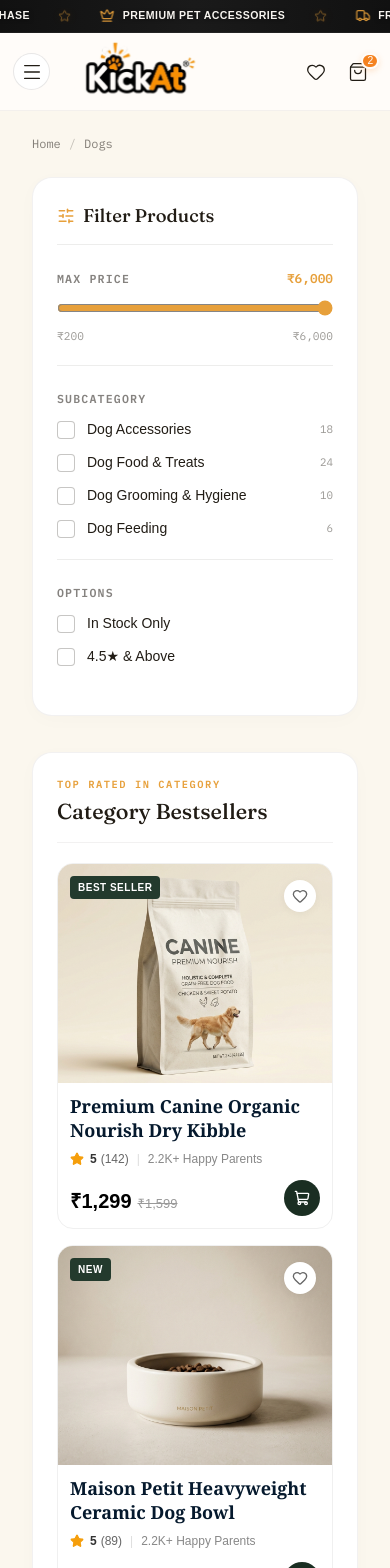
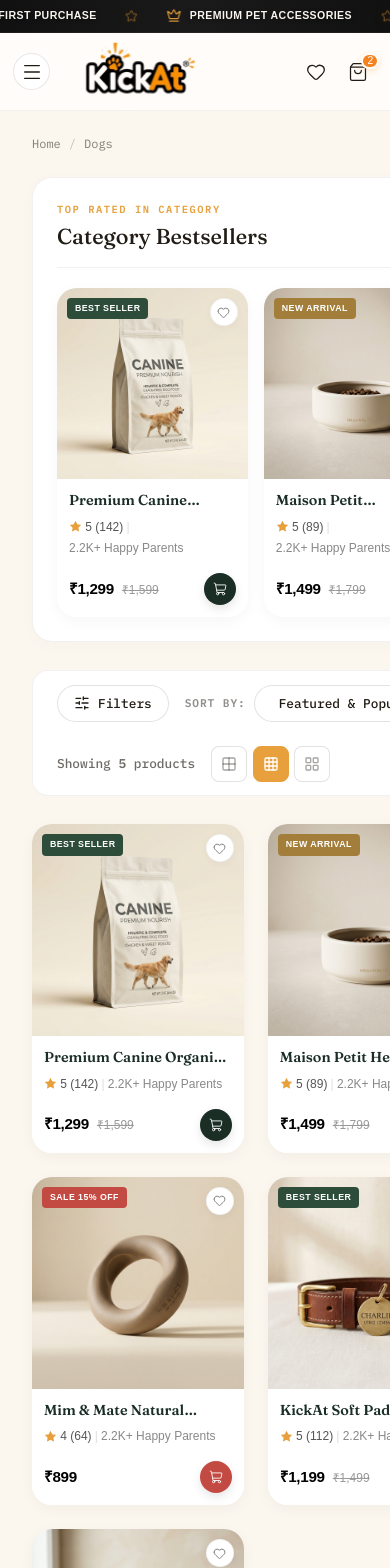
Before and after one commit to SevenX-Labs/kickat-client, a Next.js app: page /category/1 in a window 390 px wide. Shown: the top 1568 px of the page. Built offline with nearby package versions, Linux system fonts and the light colour scheme.

Commit message:
feat: implement category explorer with modular listing and product card components

```diff
--- a/src/components/category/CategoryListing.module.css
+++ b/src/components/category/CategoryListing.module.css
@@ -158,6 +158,37 @@
   align-self: start;
 }
 
+@media (max-width: 959px) {
+  .sidebar {
+    position: fixed;
+    top: 0;
+    left: -100%;
+    width: 320px;
+    height: 100vh;
+    z-index: 1000;
+    transition: left 0.3s ease;
+    border-radius: 0;
+    margin: 0;
+    overflow-y: auto;
+    box-shadow: 4px 0 24px rgba(0,0,0,0.15);
+  }
+
+  .sidebarMobileOpen {
+    left: 0;
+  }
+
+  .mobileFilterOverlay {
+    position: fixed;
+    top: 0;
+    left: 0;
+    right: 0;
+    bottom: 0;
+    background: rgba(0, 0, 0, 0.4);
+    backdrop-filter: blur(2px);
+    z-index: 999;
+  }
+}
+
 .sidebar::after {
   content: "";
   display: block;
@@ -220,6 +251,13 @@
   background: none;
   border: none;
   cursor: pointer;
+  color: #211C15;
+}
+
+@media (max-width: 959px) {
+  .closeMobileBtn {
+    display: block;
+  }
 }
 
 /* Filter Groups (Thin Bottom Border Dividers) */
@@ -425,8 +463,14 @@
 
 .bestsellersGrid {
   display: grid;
-  grid-template-columns: repeat(auto-fill, minmax(220px, 1fr));
+  grid-template-columns: repeat(2, 1fr);
   gap: 1rem;
+}
+
+@media (min-width: 640px) {
+  .bestsellersGrid {
+    grid-template-columns: repeat(auto-fill, minmax(220px, 1fr));
+  }
 }
 
 .bestsellerCard {
@@ -524,7 +568,30 @@
 }
 
 .mobileFilterToggle {
-  display: none;
+  display: flex;
+  align-items: center;
+  gap: 0.5rem;
+  padding: 0.5rem 1rem;
+  border-radius: 9999px;
+  border: 1.5px solid rgba(33, 28, 21, 0.12);
+  background: #ffffff;
+  font-family: var(--font-ibm-plex-mono), monospace;
+  font-size: 0.8rem;
+  font-weight: 500;
+  cursor: pointer;
+  color: #211C15;
+  transition: all 0.2s ease;
+}
+
+.mobileFilterToggle:hover {
+  border-color: #E7A03B;
+  color: #E7A03B;
+}
+
+@media (min-width: 960px) {
+  .mobileFilterToggle {
+    display: none;
+  }
 }
 
 .sortWrapper {
@@ -604,7 +671,7 @@
 }
 
 .gridCols3 {
-  grid-template-columns: repeat(1, 1fr);
+  grid-template-columns: repeat(2, 1fr);
 }
 
 @media (min-width: 640px) {
@@ -620,7 +687,7 @@
 }
 
 .gridCols4 {
-  grid-template-columns: repeat(1, 1fr);
+  grid-template-columns: repeat(2, 1fr);
 }
 
 @media (min-width: 640px) {
--- a/src/components/category/CategoryListing.tsx
+++ b/src/components/category/CategoryListing.tsx
@@ -96,6 +96,14 @@ export function CategoryListing({ category }: CategoryListingProps) {
 
   return (
     <div className={styles.pageWrapper}>
+      {/* Mobile Filter Overlay */}
+      {mobileFilterOpen && (
+        <div
+          className={styles.mobileFilterOverlay}
+          onClick={() => setMobileFilterOpen(false)}
+        />
+      )}
+
       {/* 1. Breadcrumb & Header */}
       <div className={styles.topContainer}>
         <nav className={styles.breadcrumb} aria-label="Breadcrumb">
--- a/src/components/common/ProductCard/ProductCard.module.css
+++ b/src/components/common/ProductCard/ProductCard.module.css
@@ -1,167 +1,268 @@
+/* ── Product Card (unified container) ── */
 .productCard {
   display: flex;
   flex-direction: column;
-  background: #ffffff;
-  border-radius: 16px;
-  border: 1px solid #f0f0f0;
+  background: #fff;
+  border-radius: 20px;
   overflow: hidden;
-  transition: box-shadow 0.3s ease, transform 0.3s ease;
+  transition: transform 0.3s ease, box-shadow 0.3s ease;
+  box-shadow: 0 4px 15px rgba(0, 0, 0, 0.04);
+  border: none;
+  height: 100%;
   width: 100%;
-  align-self: start;
+  max-width: 240px;
+  margin: 0 auto;
 }
 
 .productCard:hover {
-  box-shadow: 0 12px 24px rgba(0, 0, 0, 0.06);
   transform: translateY(-4px);
+  box-shadow: 0 12px 30px rgba(0, 0, 0, 0.08);
 }
 
-.imageSection {
+/* ── Image area ── */
+.cardImageArea {
   position: relative;
-  background-color: #f6f3eb;
   width: 100%;
-  aspect-ratio: 1.25 / 1;
+  aspect-ratio: 1 / 1;
+  display: flex;
+  align-items: center;
+  justify-content: center;
+  background-color: #F8F5F0;
   padding: 0;
+  overflow: hidden;
 }
 
-.imageWrapper {
+.cardImageLink {
   position: relative;
   width: 100%;
   height: 100%;
+  display: block;
 }
 
-.productImage {
-  object-fit: cover;
+.cardImage {
+  padding: 0;
   transition: transform 0.4s ease;
 }
 
-.productCard:hover .productImage {
+.productCard:hover .cardImage {
+  transform: scale(1.06);
+}
+
+/* ── Badge ── */
+.cardBadge {
+  position: absolute;
+  top: 16px;
+  left: 16px;
+  padding: 0.35rem 0.65rem;
+  border-radius: 4px;
+  color: white;
+  font-size: 0.6rem;
+  font-weight: 700;
+  text-transform: uppercase;
+  letter-spacing: 0.05em;
+  z-index: 2;
+}
+
+.badgeGreen { background-color: #2D4C3A; }
+.badgeBrown { background-color: #A37E3B; }
+.badgeRed { background-color: #C34A42; }
+
+/* ── Wishlist button ── */
+.cardWishlistBtn {
+  position: absolute;
+  top: 16px;
+  right: 16px;
+  width: 34px;
+  height: 34px;
+  border-radius: 50%;
+  background-color: #fff;
+  border: 1px solid rgba(0,0,0,0.05);
+  display: flex;
+  align-items: center;
+  justify-content: center;
+  cursor: pointer;
+  z-index: 2;
+  transition: all 0.2s ease;
+  box-shadow: 0 2px 8px rgba(0,0,0,0.04);
+}
+
+.cardWishlistBtn:hover {
   transform: scale(1.05);
 }
 
-.badge {
-  position: absolute;
-  top: 12px;
-  left: 12px;
-  background-color: #233a2d;
-  color: #ffffff;
-  font-size: 10px;
-  font-weight: 800;
-  letter-spacing: 0.5px;
-  padding: 4px 8px;
-  border-radius: 4px;
-  z-index: 2;
+.cardWishlistBtn:hover svg {
+  color: #E7A03B !important;
+  fill: #E7A03B;
 }
 
-.wishlistBtn {
-  position: absolute;
-  top: 16px;
-  right: 16px;
-  width: 32px;
-  height: 32px;
-  background-color: #ffffff;
+/* ── Info area ── */
+.cardInfo {
+  display: flex;
+  flex-direction: column;
+  padding: 1.25rem;
+  background-color: #fff;
+  flex: 1;
+}
+
+.cardTitleLink {
+  text-decoration: none;
+  color: inherit;
+}
+
+.cardTitle {
+  font-family: var(--font-fraunces), serif;
+  font-size: 1.15rem;
+  font-weight: 600;
+  color: #1A2E26;
+  line-height: 1.3;
+  margin-bottom: 0.75rem;
+  display: -webkit-box;
+  -webkit-line-clamp: 1;
+  -webkit-box-orient: vertical;
+  overflow: hidden;
+}
+
+.cardRatingRow {
+  display: flex;
+  align-items: center;
+  gap: 0.4rem;
+  flex-wrap: wrap;
+}
+
+.cardRatingText {
+  font-size: 0.75rem;
+  color: #555;
+  font-weight: 500;
+}
+
+.ratingDivider {
+  color: #ddd;
+  font-size: 0.75rem;
+}
+
+.happyParentsText {
+  font-size: 0.75rem;
+  color: #888;
+}
+
+/* ── Bottom: price + add to cart ── */
+.cardBottom {
+  display: flex;
+  align-items: center;
+  justify-content: space-between;
+  margin-top: auto;
+  padding-top: 1rem;
+}
+
+.priceContainer {
+  display: flex;
+  align-items: baseline;
+  gap: 0.5rem;
+  flex-wrap: wrap;
+}
+
+.cardPrice {
+  font-family: var(--font-inter), sans-serif;
+  font-size: 1.15rem;
+  font-weight: 700;
+  color: #000;
+  letter-spacing: -0.02em;
+}
+
+.originalPrice {
+  font-size: 0.85rem;
+  color: #999;
+  text-decoration: line-through;
+  font-weight: 500;
+}
+
+.discountTag {
+  font-size: 0.7rem;
+  font-weight: 700;
+  color: #C34A42;
+  background-color: rgba(195, 74, 66, 0.1);
+  padding: 0.15rem 0.4rem;
+  border-radius: 4px;
+}
+
+/* ── Add to cart buttons ── */
+.addToCartBtn {
+  width: 38px;
+  height: 38px;
   border-radius: 50%;
   border: none;
   display: flex;
   align-items: center;
   justify-content: center;
   cursor: pointer;
-  z-index: 2;
-  box-shadow: 0 2px 8px rgba(0,0,0,0.05);
-  transition: transform 0.2s ease;
+  transition: all 0.25s ease;
+  box-shadow: 0 4px 10px rgba(0,0,0,0.1);
 }
 
-.wishlistBtn:hover {
-  transform: scale(1.1);
+.addToCartBtn:hover {
+  transform: translateY(-2px);
+  box-shadow: 0 6px 14px rgba(0,0,0,0.15);
 }
 
-.contentSection {
-  padding: 12px;
-  display: flex;
-  flex-direction: column;
+.cartBtnGreen { background-color: #1A2E26; }
+.cartBtnGreen:hover { background-color: #2D4C3A; }
+
+.cartBtnBrown { background-color: #A37E3B; }
+.cartBtnBrown:hover { background-color: #927038; }
+
+.cartBtnRed { background-color: #C34A42; }
+.cartBtnRed:hover { background-color: #A83B34; }
+
+/* ── Responsive adjustments for narrow grids ── */
+@media (max-width: 640px) {
+  .cardInfo {
+    padding: 0.75rem;
   }
 
-.productTitle {
-  font-family: 'Merriweather', 'Georgia', serif;
-  font-size: 18px;
-  font-weight: 900;
-  color: #05192d;
-  margin: 0 0 8px 0;
-  line-height: 1.3;
+  .cardTitle {
+    font-size: 0.9rem;
+    margin-bottom: 0.5rem;
   }
 
-
-
-.ratingRow {
-  display: flex;
-  align-items: center;
-  margin-bottom: 12px;
-  font-size: 12px;
+  .cardRatingRow {
+    flex-wrap: wrap;
+    gap: 0.2rem;
   }
 
-.ratingText {
-  display: flex;
-  align-items: center;
-  gap: 4px;
-  margin-left: 6px;
-  color: #333;
-}
-
-.ratingValue {
-  font-weight: 700;
-}
-
-.reviewsCount {
-  color: #666;
-}
-
-.ratingDivider {
-  color: #ddd;
-  margin: 0 8px;
-}
-
-.happyParents {
-  color: #888;
-}
-
-.footerRow {
-  display: flex;
-  justify-content: space-between;
-  align-items: flex-end;
-}
-
-.priceContainer {
-  display: flex;
-  align-items: baseline;
-}
-
-.currentPrice {
-  font-size: 20px;
-  font-weight: 800;
-  color: #000;
+  .cardPrice {
+    font-size: 0.95rem;
   }
 
   .originalPrice {
-  font-size: 13px;
-  color: #999;
-  text-decoration: line-through;
-  margin-left: 6px;
-  font-weight: 500;
+    font-size: 0.75rem;
   }
 
-.cartBtn {
-  background-color: #1a2e22;
-  border: none;
-  border-radius: 50%;
-  width: 36px;
-  height: 36px;
-  display: flex;
-  align-items: center;
-  justify-content: center;
-  cursor: pointer;
-  transition: background-color 0.2s ease, transform 0.2s ease;
+  .addToCartBtn {
+    width: 32px;
+    height: 32px;
   }
 
-.cartBtn:hover {
-  background-color: #2c4a38;
-  transform: scale(1.05);
+  .addToCartBtn svg {
+    width: 14px;
+    height: 14px;
   }
+
+  .cardBadge {
+    padding: 0.25rem 0.5rem;
+    font-size: 0.55rem;
+    top: 10px;
+    left: 10px;
+  }
+
+  .cardWishlistBtn {
+    width: 28px;
+    height: 28px;
+    top: 10px;
+    right: 10px;
+  }
+
+  .cardWishlistBtn svg {
+    width: 13px;
+    height: 13px;
+  }
+}
--- a/src/components/common/ProductCard/ProductCard.tsx
+++ b/src/components/common/ProductCard/ProductCard.tsx
@@ -1,6 +1,6 @@
 import Image from 'next/image';
 import Link from 'next/link';
-import { Star, Heart, ShoppingCart } from 'lucide-react';
+import { Heart, Star, ShoppingCart } from 'lucide-react';
 import styles from './ProductCard.module.css';
 
 export interface Product {
@@ -26,76 +26,103 @@ interface ProductCardProps {
   product: Product;
 }
 
+// Short description map for products to match ProductRow exact behavior
+const productDescriptions: Record<string, string> = {
+  'd-1': 'Grain-free organic kibble for a healthier, happier pup.',
+  'd-2': 'Heavy ceramic bowl with non-slip grip, dishwasher safe.',
+  'd-3': 'Durable natural rubber toy perfect for teething puppies.',
+  'd-4': 'Reflective padded harness for safe nighttime walks.',
+  'c-1': 'Wild salmon & tuna treats cats go crazy for.',
+  'c-2': 'Spinning feather toy with USB rechargeable motor.',
+  'c-3': 'Natural tofu clumping litter, dust-free & flushable.',
+  'c-4': 'Whisker-friendly shallow dish for comfortable feeding.',
+};
+
+function getDescription(product: Product): string {
+  return product.description || productDescriptions[product.id] || product.tags?.slice(0, 2).join(' · ') || 'Premium quality pet essential.';
+}
+
 export default function ProductCard({ product }: ProductCardProps) {
+  const rating = product.rating || 4.8;
+  const reviewsCount = product.reviewsCount || 128;
+  const description = getDescription(product);
+
   return (
-    <Link
-      href={`/product/${product.id}`}
-      className={styles.productCard}
-      style={{ textDecoration: 'none', color: 'inherit' }}
-    >
-      <div className={styles.imageSection}>
+    <div className={styles.productCard}>
+      {/* Image area */}
+      <div className={styles.cardImageArea}>
         {product.badge && (
-          <div className={styles.badge}>
-            {product.badge.toUpperCase()}
-          </div>
+          <span className={`${styles.cardBadge} ${
+            product.badge === 'Popular' || product.badge === 'Organic' ? styles.badgeGreen :
+            product.badge === 'New' ? styles.badgeBrown :
+            product.badge === 'Sale' ? styles.badgeRed : styles.badgeGreen
+          }`}>
+            {product.badge === 'Popular' ? 'BEST SELLER' : product.badge === 'New' ? 'NEW ARRIVAL' : product.badge === 'Sale' ? 'SALE 15% OFF' : product.badge.toUpperCase()}
+          </span>
         )}
         <button
-          className={styles.wishlistBtn}
+          className={styles.cardWishlistBtn}
+          aria-label="Add to wishlist"
           onClick={(e) => {
             e.preventDefault();
             e.stopPropagation();
             alert(`Added ${product.name} to wishlist!`);
           }}
         >
-          <Heart size={16} color="#666" strokeWidth={2} />
+          <Heart size={16} color="#666" strokeWidth={1.5} />
         </button>
-        <div className={styles.imageWrapper}>
+        <Link href={`/product/${product.id}`} className={styles.cardImageLink}>
           <Image
             src={product.image}
             alt={product.name}
             fill
-            className={styles.productImage}
+            className={styles.cardImage}
+            style={{ objectFit: 'contain' }}
           />
-        </div>
+        </Link>
       </div>
 
-      <div className={styles.contentSection}>
-        <h3 className={styles.productTitle} title={product.name}>
-          {product.name}
-        </h3>
+      {/* Info area */}
+      <div className={styles.cardInfo}>
+        <Link href={`/product/${product.id}`} className={styles.cardTitleLink}>
+          <h3 className={styles.cardTitle}>{product.name}</h3>
+        </Link>
 
-
-
-        <div className={styles.ratingRow}>
-          <Star size={14} fill="#f59e0b" color="#f59e0b" />
-          <span className={styles.ratingText}>
-            <span className={styles.ratingValue}>{product.rating}</span>
-            {product.reviewsCount && <span className={styles.reviewsCount}>({product.reviewsCount})</span>}
-          </span>
+        <div className={styles.cardRatingRow}>
+          <Star size={13} fill="#E7A03B" color="#E7A03B" strokeWidth={0} />
+          <span className={styles.cardRatingText}>{rating} ({reviewsCount})</span>
           <span className={styles.ratingDivider}>|</span>
-          <span className={styles.happyParents}>2.2K+ Happy Parents</span>
+          <span className={styles.happyParentsText}>2.2K+ Happy Parents</span>
         </div>
 
-        <div className={styles.footerRow}>
+        <div className={styles.cardBottom}>
           <div className={styles.priceContainer}>
-            <span className={styles.currentPrice}>₹{product.price.toLocaleString()}</span>
+            <span className={styles.cardPrice}>₹{product.price.toLocaleString()}</span>
             {product.originalPrice && (
-              <span className={styles.originalPrice}>₹{product.originalPrice.toLocaleString()}</span>
+              <>
+                <span className={styles.originalPrice}>₹{product.originalPrice.toLocaleString()}</span>
+                {product.badge === 'Sale' && <span className={styles.discountTag}>15% OFF</span>}
+              </>
             )}
           </div>
 
           <button
-            className={styles.cartBtn}
+            className={`${styles.addToCartBtn} ${
+              product.badge === 'Popular' || product.badge === 'Organic' ? styles.cartBtnGreen :
+              product.badge === 'New' ? styles.cartBtnBrown :
+              product.badge === 'Sale' ? styles.cartBtnRed : styles.cartBtnGreen
+            }`}
+            aria-label="Add to cart"
             onClick={(e) => {
               e.preventDefault();
               e.stopPropagation();
               alert(`Added ${product.name} to cart!`);
             }}
           >
-            <ShoppingCart size={16} color="#fff" />
+            <ShoppingCart size={16} color="#fff" strokeWidth={1.5} />
           </button>
         </div>
       </div>
-    </Link>
+    </div>
   );
 }
--- a/src/components/shop/CategoryExplorer.module.css
+++ b/src/components/shop/CategoryExplorer.module.css
@@ -615,8 +615,15 @@
 /* Product Grid */
 .productGrid {
   display: grid;
-  grid-template-columns: repeat(auto-fill, minmax(220px, 1fr));
-  gap: 1.5rem;
+  grid-template-columns: repeat(2, 1fr);
+  gap: 1rem;
+}
+
+@media (min-width: 640px) {
+  .productGrid {
+    grid-template-columns: repeat(auto-fill, minmax(220px, 1fr));
+    gap: 1.5rem;
+  }
 }
 
 /* Product List View */
```
Lines whose indentation alone changed are shown as unchanged.
